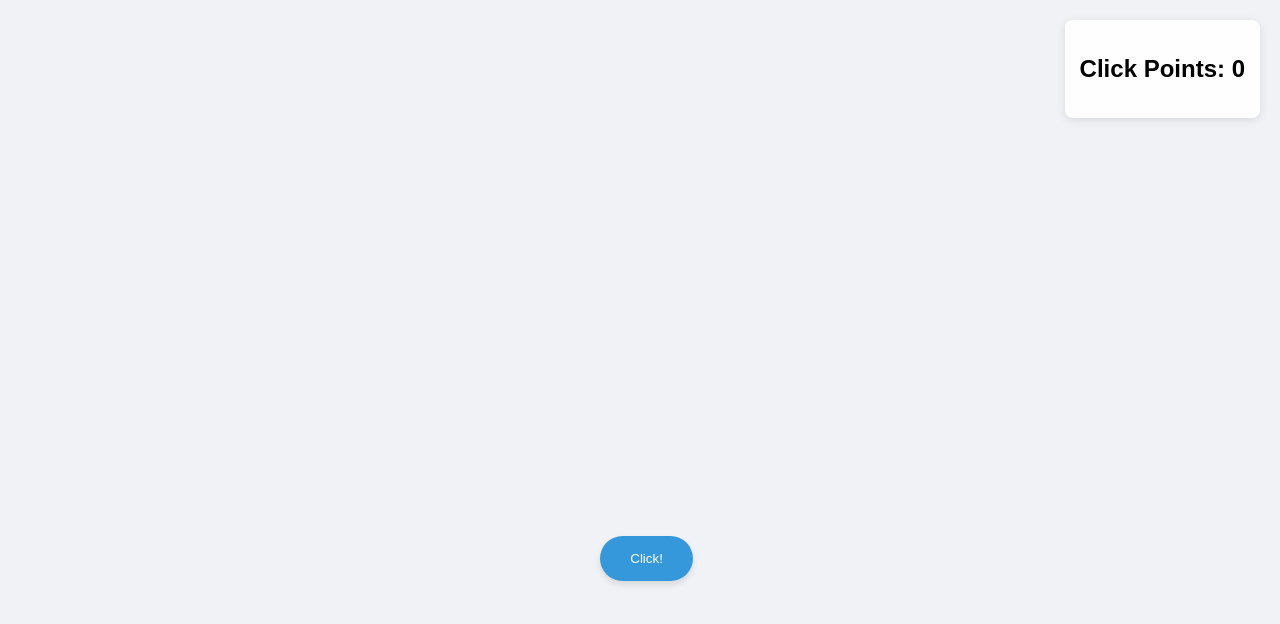
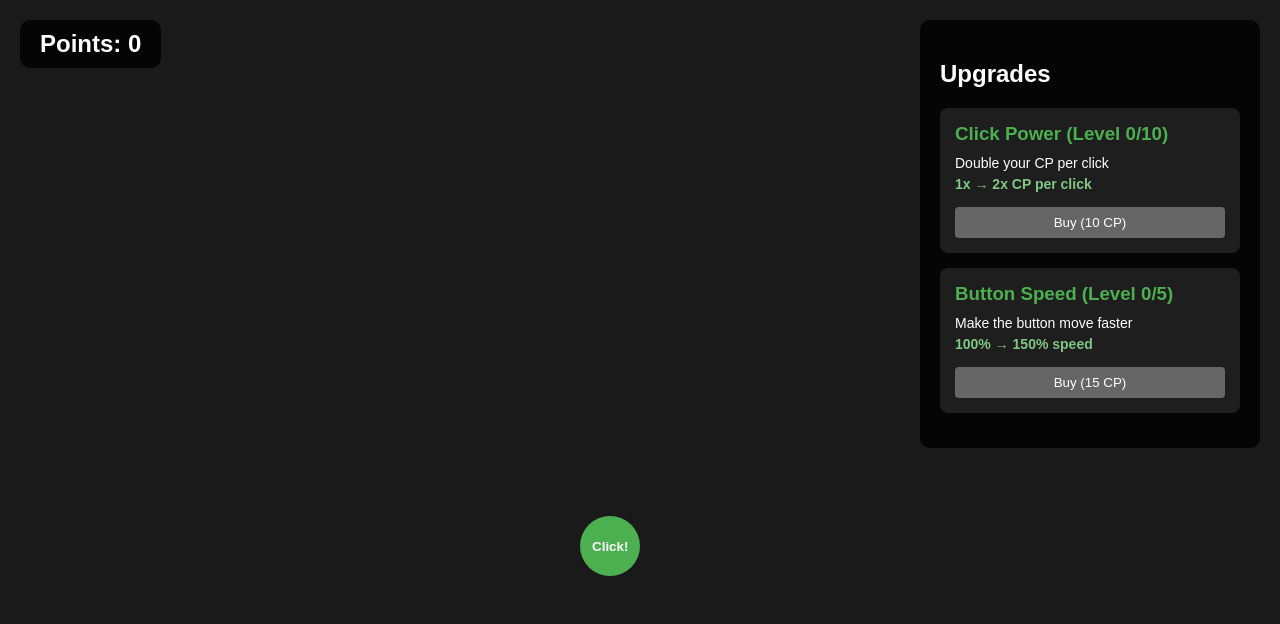
Before and after one commit to lzhahn/clickdrift, a website built with webpack: page src/index.html in a window 1280 px wide. Built offline with nearby package versions, Linux system fonts and the light colour scheme.

Commit message:
feat: Add upgrade system tests and fix button clickability
- Added comprehensive tests for UpgradeManager
- Added upgrade-related tests to Game class
- Fixed button clickability issues with z-index and pointer-events
- Fixed floating point precision issues in tests
- Improved test coverage to over 90%

```diff
--- a/package.json
+++ b/package.json
@@ -3,6 +3,7 @@
   "version": "1.0.0",
   "main": "dist/index.js",
   "scripts": {
+    "dev": "webpack serve --mode development",
     "start": "webpack serve --mode development",
     "build": "webpack --mode production",
     "test": "jest",
--- a/src/core/Game.ts
+++ b/src/core/Game.ts
@@ -1,24 +1,29 @@
-import { GameState, Point, ButtonConfig, ButtonVariant, ButtonModifier } from '../types/game.types';
+import { GameState, Point, ButtonConfig, ButtonVariant, ButtonModifier, UpgradeType } from '../types/game.types';
+import { UpgradeManager } from './UpgradeManager';
 
 export class Game {
   private state: GameState;
   private buttons: Map<string, ButtonConfig>;
   private container: HTMLElement;
   private pointsCounter: HTMLElement;
+  private upgradesContainer: HTMLElement;
 
   constructor() {
     this.state = {
       points: 0,
       clickMultiplier: 1,
-      autoClickerRate: 0
+      autoClickerRate: 0,
+      buttonSpeed: 1,
+      upgrades: UpgradeManager.initializeUpgrades()
     };
     this.buttons = new Map();
 
     // Initialize DOM elements
     this.container = document.getElementById('game-container') as HTMLElement;
     this.pointsCounter = document.getElementById('points-counter') as HTMLElement;
+    this.upgradesContainer = document.getElementById('upgrades') as HTMLElement;
 
-    if (!this.container || !this.pointsCounter) {
+    if (!this.container || !this.pointsCounter || !this.upgradesContainer) {
       throw new Error('Required DOM elements not found');
     }
 
@@ -31,13 +36,14 @@ export class Game {
     this.loadGame();
     this.createInitialButton();
     this.setupAutoSave();
+    this.renderUpgrades();
   }
 
   private createInitialButton(): void {
     const buttonConfig: ButtonConfig = {
       position: this.getRandomPosition(),
       size: 60,
-      speed: 1,
+      speed: this.state.buttonSpeed,
       variant: ButtonVariant.Normal,
       modifiers: [ButtonModifier.None]
     };
@@ -63,28 +69,82 @@ export class Game {
     const config = this.buttons.get(buttonId);
     if (!config) return;
 
-    // Add points
-    this.addPoints(this.state.clickMultiplier);
+    // Add points based on click multiplier
+    const pointsEarned = Math.floor(this.state.clickMultiplier);
+    this.addPoints(pointsEarned);
 
-    // Move button to new position
+    // Move button to new position with current speed
     const newPosition = this.getRandomPosition();
     const button = this.container.querySelector(`button[data-id="${buttonId}"]`) as HTMLButtonElement;
     if (button) {
       button.style.left = `${newPosition.x}px`;
       button.style.top = `${newPosition.y}px`;
       config.position = newPosition;
+
+      // Apply speed to transition
+      const speedMultiplier = Math.max(0.1, Math.min(2, this.state.buttonSpeed));
+      button.style.transition = `left ${0.3/speedMultiplier}s ease, top ${0.3/speedMultiplier}s ease`;
     }
 
     // Show points popup
-    this.createPointsPopup(config.position, this.state.clickMultiplier);
+    this.createPointsPopup(config.position, pointsEarned);
 
     // Save game after each click
+    this.saveGame();
+  }
+
+  private renderUpgrades(): void {
+    this.upgradesContainer.innerHTML = '<h2>Upgrades</h2>';
+
+    Object.values(this.state.upgrades).forEach(upgrade => {
+      const upgradeElement = document.createElement('div');
+      upgradeElement.className = 'upgrade-item';
+
+      const canPurchase = UpgradeManager.canPurchaseUpgrade(this.state, upgrade.id);
+      upgradeElement.classList.toggle('can-purchase', canPurchase);
+
+      upgradeElement.innerHTML = `
+        <h3>${upgrade.name} (Level ${upgrade.level}/${upgrade.maxLevel})</h3>
+        <p>${upgrade.description}</p>
+        <p class="effect">${UpgradeManager.getUpgradeEffect(upgrade)}</p>
+        <button class="upgrade-button" data-upgrade-id="${upgrade.id}"
+                ${!canPurchase ? 'disabled' : ''}>
+          Buy (${upgrade.cost} CP)
+        </button>
+      `;
+
+      const button = upgradeElement.querySelector('button');
+      if (button) {
+        button.addEventListener('click', () => this.purchaseUpgrade(upgrade.id));
+      }
+
+      this.upgradesContainer.appendChild(upgradeElement);
+    });
+  }
+
+  private purchaseUpgrade(upgradeId: string): void {
+    if (!UpgradeManager.canPurchaseUpgrade(this.state, upgradeId)) return;
+
+    const oldState = { ...this.state };
+    this.state = UpgradeManager.purchaseUpgrade(this.state, upgradeId);
+
+    // Update button speed if it changed
+    if (oldState.buttonSpeed !== this.state.buttonSpeed) {
+      const button = this.buttons.get('initial');
+      if (button) {
+        button.speed = this.state.buttonSpeed;
+      }
+    }
+
+    this.updateDisplay();
+    this.renderUpgrades();
     this.saveGame();
   }
 
   private addPoints(amount: number): void {
     this.state.points += amount;
     this.updateDisplay();
+    this.renderUpgrades(); // Re-render upgrades to update availability
   }
 
   private createPointsPopup(position: Point, points: number): void {
@@ -109,7 +169,7 @@ export class Game {
   }
 
   private updateDisplay(): void {
-    this.pointsCounter.textContent = this.state.points.toString();
+    this.pointsCounter.textContent = Math.floor(this.state.points).toString();
   }
 
   private setupAutoSave(): void {
@@ -123,7 +183,10 @@ export class Game {
   private loadGame(): void {
     const savedState = localStorage.getItem('clickDriftSave');
     if (savedState) {
-      this.state = { ...this.state, ...JSON.parse(savedState) };
+      const parsed = JSON.parse(savedState);
+      // Ensure upgrades are properly initialized with methods
+      parsed.upgrades = UpgradeManager.initializeUpgrades();
+      this.state = { ...this.state, ...parsed };
       this.updateDisplay();
     }
   }
--- /dev/null
+++ b/src/core/UpgradeManager.ts
@@ -0,0 +1,93 @@
+import { GameState, Upgrade, UpgradeType } from '../types/game.types';
+
+export class UpgradeManager {
+  private static readonly INITIAL_UPGRADES: Upgrade[] = [
+    {
+      id: 'click-power',
+      name: 'Click Power',
+      description: 'Double your CP per click',
+      cost: 10,
+      level: 0,
+      maxLevel: 10,
+      baseEffect: 1,
+      costMultiplier: 2,
+      type: UpgradeType.ClickMultiplier,
+      purchased: false
+    },
+    {
+      id: 'button-speed',
+      name: 'Button Speed',
+      description: 'Make the button move faster',
+      cost: 15,
+      level: 0,
+      maxLevel: 5,
+      baseEffect: 0.5,
+      costMultiplier: 2.5,
+      type: UpgradeType.ButtonSpeed,
+      purchased: false
+    }
+  ];
+
+  static initializeUpgrades(): Record<string, Upgrade> {
+    const upgrades: Record<string, Upgrade> = {};
+    this.INITIAL_UPGRADES.forEach(upgrade => {
+      upgrades[upgrade.id] = { ...upgrade };
+    });
+    return upgrades;
+  }
+
+  static canPurchaseUpgrade(state: GameState, upgradeId: string): boolean {
+    const upgrade = state.upgrades[upgradeId];
+    if (!upgrade) return false;
+
+    return state.points >= upgrade.cost && upgrade.level < upgrade.maxLevel;
+  }
+
+  static purchaseUpgrade(state: GameState, upgradeId: string): GameState {
+    const upgrade = state.upgrades[upgradeId];
+    if (!this.canPurchaseUpgrade(state, upgradeId)) return state;
+
+    const newState = { ...state };
+    newState.points -= upgrade.cost;
+
+    const updatedUpgrade = { ...upgrade };
+    updatedUpgrade.level += 1;
+    updatedUpgrade.cost = Math.floor(upgrade.cost * upgrade.costMultiplier);
+    updatedUpgrade.purchased = true;
+
+    // Apply upgrade effects
+    switch (upgrade.type) {
+      case UpgradeType.ClickMultiplier:
+        // Double the click multiplier
+        newState.clickMultiplier = Math.pow(2, updatedUpgrade.level);
+        break;
+      case UpgradeType.ButtonSpeed:
+        // Increase button speed by 50% per level
+        newState.buttonSpeed = 1 + (updatedUpgrade.level * updatedUpgrade.baseEffect);
+        break;
+      case UpgradeType.AutoClicker:
+        newState.autoClickerRate = updatedUpgrade.level * updatedUpgrade.baseEffect;
+        break;
+    }
+
+    newState.upgrades[upgradeId] = updatedUpgrade;
+    return newState;
+  }
+
+  static getUpgradeEffect(upgrade: Upgrade): string {
+    switch (upgrade.type) {
+      case UpgradeType.ClickMultiplier:
+        const currentMultiplier = Math.pow(2, upgrade.level);
+        const nextMultiplier = Math.pow(2, upgrade.level + 1);
+        return `${currentMultiplier}x → ${nextMultiplier}x CP per click`;
+      case UpgradeType.ButtonSpeed:
+        const currentSpeed = 1 + (upgrade.level * upgrade.baseEffect);
+        const nextSpeed = 1 + ((upgrade.level + 1) * upgrade.baseEffect);
+        return `${(currentSpeed * 100).toFixed(0)}% → ${(nextSpeed * 100).toFixed(0)}% speed`;
+      case UpgradeType.AutoClicker:
+        return `${upgrade.level * upgrade.baseEffect} CP/s`;
+      default:
+        return '';
+    }
+  }
+}
--- a/src/index.html
+++ b/src/index.html
@@ -9,37 +9,108 @@
       margin: 0;
       padding: 20px;
       font-family: Arial, sans-serif;
-      background-color: #f0f2f5;
+      background: #1a1a1a;
+      color: #fff;
       overflow: hidden;
     }
 
     #game-container {
-      position: relative;
+      position: fixed;
+      top: 0;
+      left: 0;
       width: 100vw;
       height: 100vh;
+      pointer-events: none;
     }
 
-    #hud {
+    #points-display {
+      position: fixed;
+      top: 20px;
+      left: 20px;
+      z-index: 100;
+      font-size: 24px;
+      font-weight: bold;
+      background: rgba(0, 0, 0, 0.8);
+      padding: 10px 20px;
+      border-radius: 10px;
+      pointer-events: none;
+    }
+
+    #upgrades {
       position: fixed;
       top: 20px;
       right: 20px;
-      background: rgba(255, 255, 255, 0.9);
+      width: 300px;
+      z-index: 100;
+      background: rgba(0, 0, 0, 0.8);
+      padding: 20px;
+      border-radius: 10px;
+      max-height: calc(100vh - 40px);
+      overflow-y: auto;
+      pointer-events: auto;
+    }
+
+    .upgrade-item {
+      background: rgba(255, 255, 255, 0.1);
       padding: 15px;
+      margin-bottom: 15px;
       border-radius: 8px;
-      box-shadow: 0 2px 10px rgba(0, 0, 0, 0.1);
+      transition: all 0.3s ease;
+    }
+
+    .upgrade-item.can-purchase {
+      background: rgba(76, 175, 80, 0.2);
+    }
+
+    .upgrade-item h3 {
+      margin: 0 0 10px 0;
+      color: #4CAF50;
+    }
+
+    .upgrade-item p {
+      margin: 5px 0;
+      font-size: 14px;
+    }
+
+    .upgrade-item .effect {
+      color: #81C784;
+      font-weight: bold;
+    }
+
+    .upgrade-button {
+      width: 100%;
+      padding: 8px;
+      margin-top: 10px;
+      background: #4CAF50;
+      border: none;
+      border-radius: 4px;
+      color: white;
+      cursor: pointer;
+      transition: background 0.3s ease;
+    }
+
+    .upgrade-button:disabled {
+      background: #666;
+      cursor: not-allowed;
+    }
+
+    .upgrade-button:hover:not(:disabled) {
+      background: #45a049;
     }
 
     .moving-button {
       position: absolute;
-      padding: 15px 30px;
-      background-color: #3498db;
+      width: 60px;
+      height: 60px;
+      background: #4CAF50;
+      border: none;
+      border-radius: 50%;
       color: white;
-      border: none;
-      border-radius: 25px;
       cursor: pointer;
-      transition: transform 0.3s ease;
-      user-select: none;
-      box-shadow: 0 4px 6px rgba(0, 0, 0, 0.1);
+      font-weight: bold;
+      transition: transform 0.1s ease;
+      z-index: 90;
+      pointer-events: auto;
     }
 
     .moving-button:hover {
@@ -48,32 +119,33 @@
 
     .points-popup {
       position: absolute;
-      color: #2ecc71;
+      color: #4CAF50;
       font-weight: bold;
       pointer-events: none;
-      animation: float-up 1s ease-out forwards;
+      animation: popup 1s ease-out forwards;
+      z-index: 110;
     }
 
-    @keyframes float-up {
+    @keyframes popup {
       0% {
+        transform: translateY(0) scale(1);
         opacity: 1;
-        transform: translateY(0);
       }
       100% {
+        transform: translateY(-50px) scale(1.5);
         opacity: 0;
-        transform: translateY(-50px);
       }
     }
   </style>
 </head>
 <body>
-  <div id="game-container">
-    <div id="hud">
-      <h2>Click Points: <span id="points-counter">0</span></h2>
-      <div id="upgrades"></div>
-    </div>
+  <div id="points-display">
+    Points: <span id="points-counter">0</span>
   </div>
-  <!-- Link to the compiled JavaScript file -->
-  <script src="../dist/index.js"></script>
+  <div id="upgrades">
+    <h2>Upgrades</h2>
+  </div>
+  <div id="game-container"></div>
+  <script src="index.js"></script>
 </body>
 </html>
--- a/webpack.config.js
+++ b/webpack.config.js
@@ -32,8 +32,7 @@ module.exports = {
     static: {
       directory: path.join(__dirname, 'dist'),
     },
-    compress: true,
-    port: 8080,
+    port: 3000,
     hot: true,
   },
 };
```
Also changed, not shown: src/core/Game.test.ts (+129 -87 lines), src/core/UpgradeManager.test.ts (added, +113 -0 lines), src/types/game.types.ts (+13 -1 lines).
